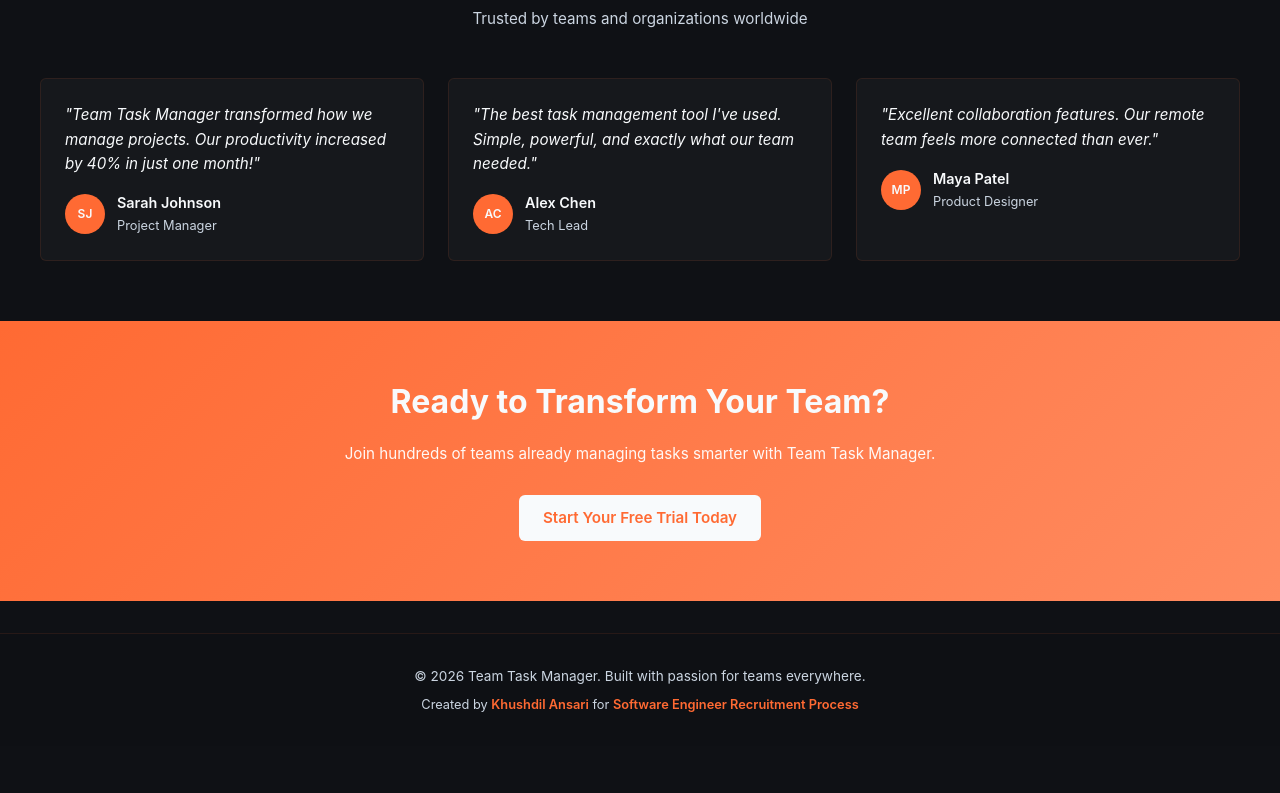
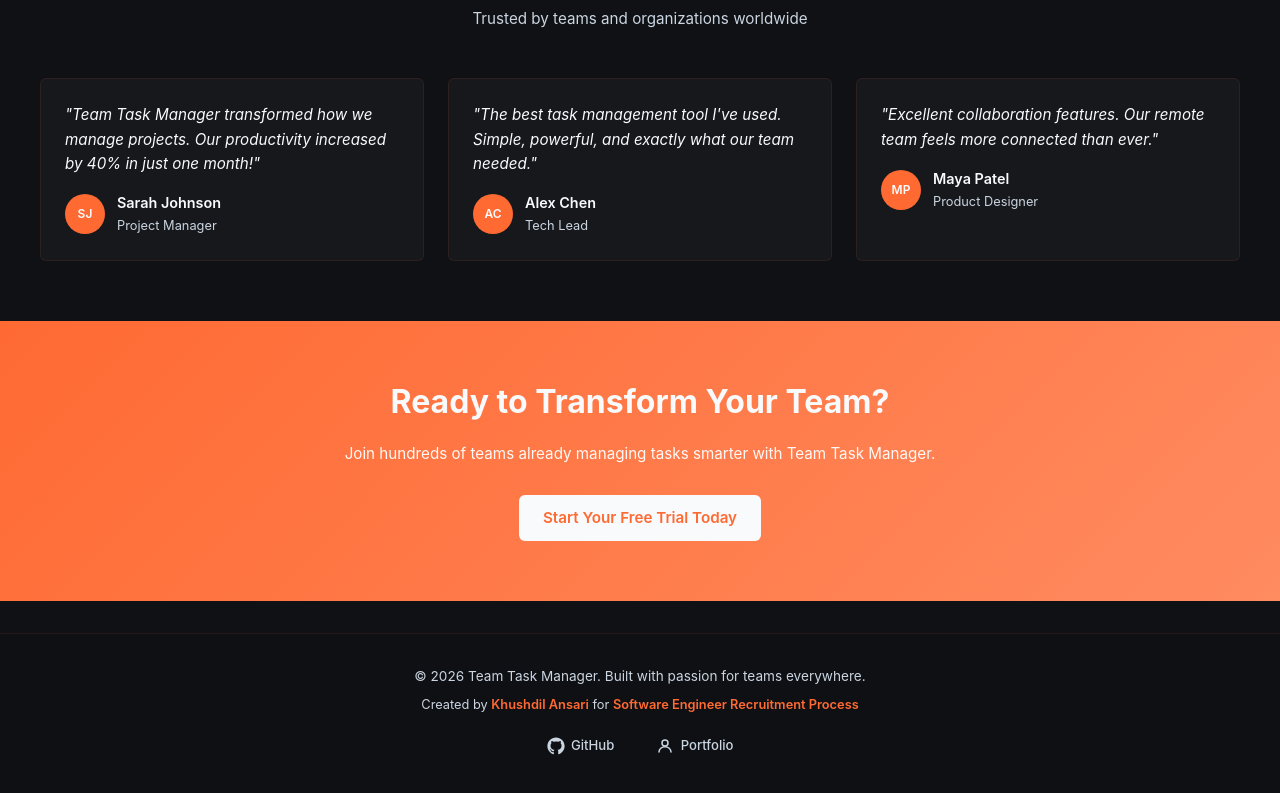
Before and after one commit to Khushdil380/TeamTaskManager, a React (Vite) app in the folder frontend/: page / in a window 1280 px wide. Shown: the part 3055-3848 px from the top of the page. Before the commit the page ends 3801 px from the top, so only its background shows below. Built offline with nearby package versions, Linux system fonts and the light colour scheme; no server answers.

Commit message:
feat: add GitHub and Portfolio links to footer

```diff
--- a/frontend/src/components/Footer/Footer.css
+++ b/frontend/src/components/Footer/Footer.css
@@ -34,6 +34,35 @@
   font-weight: 600;
 }
 
+/* Footer icon links */
+.footer-links {
+  display: flex;
+  justify-content: center;
+  align-items: center;
+  gap: 1rem;
+  margin-top: 0.5rem;
+}
+
+.footer-icon-link {
+  display: inline-flex;
+  align-items: center;
+  gap: 0.4rem;
+  color: var(--color-text-secondary);
+  text-decoration: none;
+  font-size: 0.82rem;
+  font-weight: 500;
+  padding: 0.35rem 0.75rem;
+  border-radius: 6px;
+  border: 1px solid transparent;
+  transition: color 0.2s, border-color 0.2s, background 0.2s;
+}
+
+.footer-icon-link:hover {
+  color: var(--color-primary);
+  border-color: rgba(255, 106, 51, 0.3);
+  background: rgba(255, 106, 51, 0.07);
+}
+
 /* RESPONSIVE */
 
 @media (max-width: 768px) {
--- a/frontend/src/components/Footer/Footer.jsx
+++ b/frontend/src/components/Footer/Footer.jsx
@@ -18,6 +18,54 @@ const Footer = () => {
               Software Engineer Recruitment Process
             </span>
           </p>
+
+          {/* Social / Profile Links */}
+          <div className="footer-links">
+            {/* GitHub */}
+            <a
+              href="https://github.com/Khushdil380"
+              target="_blank"
+              rel="noopener noreferrer"
+              className="footer-icon-link"
+              aria-label="GitHub profile"
+            >
+              <svg
+                xmlns="http://www.w3.org/2000/svg"
+                width="18"
+                height="18"
+                viewBox="0 0 24 24"
+                fill="currentColor"
+              >
+                <path d="M12 .5C5.65.5.5 5.65.5 12c0 5.1 3.31 9.42 7.9 10.95.58.1.79-.25.79-.56v-2.03c-3.2.69-3.88-1.54-3.88-1.54-.52-1.33-1.28-1.69-1.28-1.69-1.05-.72.08-.7.08-.7 1.16.08 1.77 1.19 1.77 1.19 1.03 1.76 2.7 1.25 3.35.96.1-.75.4-1.25.73-1.54-2.55-.29-5.24-1.28-5.24-5.68 0-1.25.45-2.28 1.18-3.08-.12-.29-.51-1.46.11-3.04 0 0 .97-.31 3.17 1.18a11.05 11.05 0 0 1 2.89-.39c.98 0 1.97.13 2.89.39 2.2-1.49 3.16-1.18 3.16-1.18.63 1.58.24 2.75.12 3.04.74.8 1.18 1.83 1.18 3.08 0 4.41-2.7 5.38-5.26 5.67.41.36.78 1.06.78 2.13v3.16c0 .31.21.67.8.56C20.2 21.41 23.5 17.1 23.5 12 23.5 5.65 18.35.5 12 .5z" />
+              </svg>
+              <span>GitHub</span>
+            </a>
+
+            {/* Portfolio */}
+            <a
+              href="https://khushdil-ansari-portfolio-frontend.vercel.app/"
+              target="_blank"
+              rel="noopener noreferrer"
+              className="footer-icon-link"
+              aria-label="Portfolio profile"
+            >
+              <svg
+                xmlns="http://www.w3.org/2000/svg"
+                width="18"
+                height="18"
+                viewBox="0 0 24 24"
+                fill="none"
+                stroke="currentColor"
+                strokeWidth="2"
+                strokeLinecap="round"
+                strokeLinejoin="round"
+              >
+                <circle cx="12" cy="8" r="4" />
+                <path d="M4 20c0-4 3.58-7 8-7s8 3 8 7" />
+              </svg>
+              <span>Portfolio</span>
+            </a>
+          </div>
         </div>
       </div>
     </footer>
```
